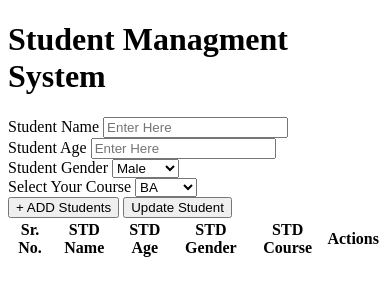
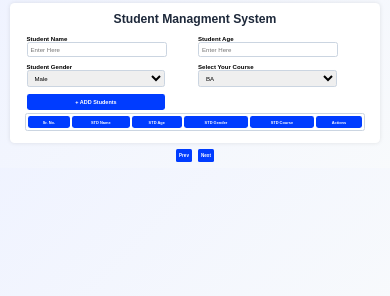
Before and after one commit to webtest3035/StudentManagmentSystem, a website: page index.html in a window 390 px wide. Drawn offline with Linux system fonts and the light colour scheme; no server answers.

Commit message:
Css Added make webiste fully functional and looks good

```diff
--- a/index.html
+++ b/index.html
@@ -4,6 +4,7 @@
 <head>
     <meta charset="UTF-8">
     <meta name="viewport" content="width=device-width, initial-scale=1.0">
+    <link rel="stylesheet" href="style.css">
     <title>Student Managment System</title>
 </head>
 
@@ -63,6 +64,10 @@
         </table>
     </div>
 
+    <div class="pagination" id="pagination">
+        <button class="paginationButtons" id="previousPage">Prev</button>
+        <button class="paginationButtons" id="nextPage">Next</button>
+    </div>
 
     <script src="script.js"></script>
 </body>
--- a/style.css
+++ b/style.css
@@ -0,0 +1,302 @@
+ * {
+     margin: 0;
+     padding: 0;
+ }
+
+ html {
+     font-size: 62.5%;
+     font-family: Arial, Helvetica, sans-serif;
+ }
+
+ body {
+     background: linear-gradient(135deg, hsl(226, 100%, 97%), hsl(210, 40%, 98%));
+ }
+
+ .tabel-page {
+     width: 90%;
+     max-width: 1280px;
+     margin: 1rem auto;
+     background: white;
+     padding: 3rem;
+     border-radius: 1.5rem;
+     box-shadow: 0 0 1.5rem hsla(0, 0%, 0%, 0.1);
+ }
+
+ h1 {
+     color: hsl(217, 33%, 17%);
+     margin-bottom: 3rem;
+     text-align: center;
+     font-size: 4rem;
+     font-weight: bold;
+ }
+
+ .table-Form {
+     width: 96%;
+     display: flex;
+     justify-content: space-around;
+     margin: auto;
+ }
+
+ .table-form-inputs {
+     width: auto;
+     display: flex;
+     flex-direction: column;
+
+ }
+
+ input,
+ select {
+     width: 22rem;
+     padding: 1rem;
+     border-radius: 0.8rem;
+     border: 0.1rem solid hsl(213, 27%, 84%);
+ }
+
+ label {
+     font-weight: bold;
+     font-size: 1.2rem;
+ }
+
+ .table-form-buttons {
+     width: auto;
+     height: auto;
+     display: flex;
+     align-items: flex-end;
+ }
+
+ #addStudent {
+     width: auto;
+     padding: 1.2rem 1rem;
+     border-radius: 0.8rem;
+     border: none;
+     font-size: 1.3rem;
+     background-color: hsl(226, 100%, 50%);
+     color: white;
+     cursor: pointer;
+     font-weight: bold;
+     display: flex;
+     align-self: flex-end;
+ }
+
+ #addStudent:hover {
+     box-shadow: 0 0 1.5rem hsla(0, 0%, 0%, 0.3);
+     transition: ease-in-out 0.4s;
+ }
+
+ #updateStudent {
+     width: auto;
+     padding: 1.2rem 1rem;
+     border-radius: 0.8rem;
+     border: none;
+     font-size: 1.3rem;
+     background-color: hsl(120, 70%, 42%);
+     color: white;
+     cursor: pointer;
+     font-weight: bold;
+     display: flex;
+     align-self: flex-end;
+     display: none;
+ }
+
+ #updateStudent:hover {
+     box-shadow: 0 0 1.5rem hsla(0, 0%, 0%, 0.3);
+     background-color: hsl(120, 70%, 39%);
+     transition: ease-in-out 0.4s;
+ }
+
+ table {
+     width: 97%;
+     margin: 1rem auto;
+     border-radius: 0.8rem;
+     border: 0.1rem solid hsl(213, 27%, 84%);
+
+ }
+
+ thead {
+     border-radius: 0.8rem;
+ }
+
+ thead tr {
+     border-radius: 0.8rem;
+ }
+
+ tbody tr:hover {
+     background: hsl(214, 95%, 93%);
+     transition: ease-in-out 0.4s;
+ }
+
+ thead tr th {
+     border-radius: 0.8rem;
+ }
+
+ th {
+     background-color: hsl(226, 100%, 50%);
+     padding: 1.2rem;
+     text-align: center;
+     overflow: hidden;
+     color: white;
+     font-size: 1.3rem;
+     border: none;
+ }
+
+ td {
+     text-align: center;
+     font-size: 1.8rem;
+     padding: 0.8rem;
+ }
+
+ tr:nth-child(even) {
+     background-color: hsl(0, 0%, 95%);
+ }
+
+ .editStudent {
+     background-color: hsl(120, 70%, 42%);
+     font-size: 1.5rem;
+     padding: 0.5rem 0.8rem;
+     border: none;
+     border-radius: 0.8rem;
+     color: white;
+     margin-right: 1rem;
+     cursor: pointer;
+ }
+
+ .editStudent:hover {
+     box-shadow: 0 0 1.5rem hsla(0, 0%, 0%, 0.3);
+     background-color: hsl(120, 70%, 39%);
+     transition: ease-in-out 0.4s;
+ }
+
+ .deleteStudent {
+     background-color: hsl(0, 80%, 50%);
+     font-size: 1.5rem;
+     padding: 0.5rem 0.8rem;
+     border: none;
+     border-radius: 0.8rem;
+     color: white;
+     margin-right: 1rem;
+     cursor: pointer;
+ }
+
+ .deleteStudent:hover {
+     box-shadow: 0 0 1.5rem hsla(0, 0%, 0%, 0.3);
+     background-color: hsl(0, 100%, 44%);
+     transition: ease-in-out 0.4s;
+ }
+
+ .pagination {
+     margin: 1rem auto;
+     padding: 1rem;
+     display: flex;
+     justify-content: center;
+ }
+
+ .paginationButtons {
+     padding: 1.2rem 1rem;
+     border-radius: 0.5rem;
+     border: none;
+     font-size: 1.5rem;
+     background-color: hsl(226, 100%, 50%);
+     color: white;
+     cursor: pointer;
+     font-weight: bold;
+     display: flex;
+     align-self: flex-end;
+     margin: 0rem 1rem;
+ }
+
+ @media (max-width: 80rem) {
+
+     html {
+         font-size: 50%;
+     }
+
+     #addStudent {
+         font-size: 1.5rem;
+     }
+
+     #updateStudent {
+         padding: 1.5rem;
+     }
+
+ }
+
+ @media (max-width: 64rem) {
+
+     html {
+         font-size: 37.25%;
+     }
+
+     #addStudent {
+         font-size: 1.4rem;
+         padding: 1.5rem;
+     }
+
+     label,
+     input,
+     select {
+         font-size: 1.4rem;
+     }
+
+     #updateStudent {
+         padding: 1.5rem;
+     }
+
+ }
+
+ @media (max-width: 48rem) {
+
+     html {
+         font-size: 25%;
+     }
+
+     #addStudent {
+         font-size: 1.8rem;
+         padding: 1.7rem;
+     }
+
+     label,
+     input,
+     select {
+         font-size: 2rem;
+     }
+
+     #updateStudent {
+         padding: 2rem;
+     }
+
+ }
+
+ @media (max-width: 36rem) {
+
+     html {
+         font-size: 19%;
+     }
+
+     #updateStudent {
+         padding: 2rem;
+     }
+
+     .table-Form {
+         display: grid;
+         grid-template-columns: 1fr 1fr;
+         gap: 2rem;
+     }
+
+     input {
+         width: 80%;
+     }
+
+     select {
+         width: 84%;
+     }
+
+     option {
+         font-size: 4rem;
+     }
+
+     #addStudent,
+     #updateStudent {
+         width: 84%;
+         justify-content: center;
+     }
+ }
```
